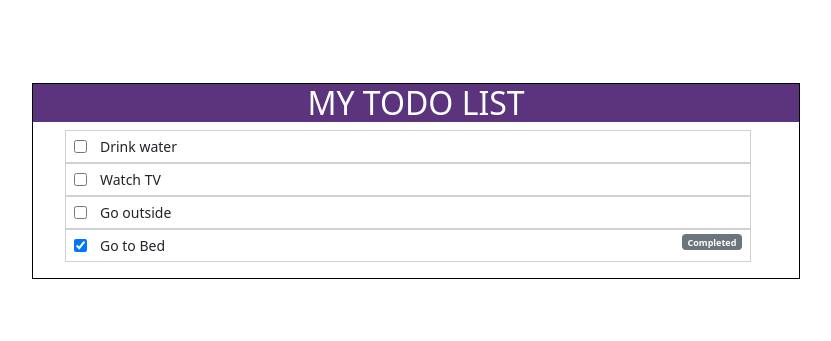
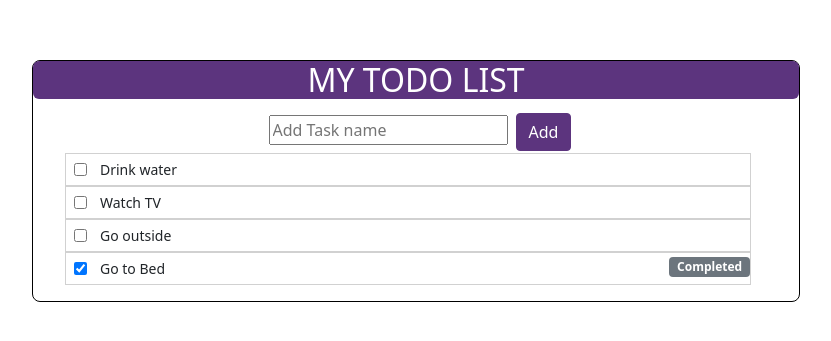
Before and after one commit to anshul9867/TodoApp, a React (Create React App) app: page / in a window 1280 px wide. Shown: the part 219-560 px from the top of the page, without its empty margins (224-1055 px from the left). Built offline with nearby package versions, Linux system fonts and the light colour scheme.

Commit message:
add form to add todo

```diff
--- a/src/Components/TodoApp/index.js
+++ b/src/Components/TodoApp/index.js
@@ -1,5 +1,6 @@
 import React from "react";
 import TODO_LIST from "../../Constants/Todolist.json";
+import TodoForm from "../TodoForm";
 import TodoItem from "../TodoItem";
 
 function TodoApp() {
@@ -7,6 +8,7 @@ function TodoApp() {
         <div className="main1">
             <div className="todo">
                 <h2 className="head">MY TODO LIST</h2>
+                <TodoForm/>
                     <ul>
                         {
                             TODO_LIST.TODO_LIST.map(val => {
--- /dev/null
+++ b/src/Components/TodoForm/index.js
@@ -0,0 +1,31 @@
+import React, { useState } from 'react'
+import { Form, Button } from 'react-bootstrap'
+
+
+function TodoForm() {
+    const [title, setTitle] = useState("");
+    const [todoList, setTodoList] = useState([])
+
+
+    const handleAddTODO = (e) => {
+        e.preventDefault();
+        // let prev=[...todoList]
+        // prev.push({name: title, isdone: false })
+        // setTodoList(prev)
+        setTodoList((prevState) => [...prevState, { name: title, isdone: false }])
+    };
+    const handleInputChange = (e) => {
+        setTitle(e.target.value)
+    }
+    console.log(todoList, '--')
+    return (
+        <div>
+            <Form className="form" onSubmit={handleAddTODO}>
+                <input type="text" class="myinput" placeholder="Add Task name" onChange={handleInputChange}/>
+                <Button type="submit" class="addBtn">Add</Button>
+            </Form>
+        </div>
+    )
+}
+
+export default TodoForm;
--- a/src/Components/TodoItem/index.js
+++ b/src/Components/TodoItem/index.js
@@ -10,7 +10,7 @@ function TodoItem(props) {
                     <input type='checkbox' checked={isdone} />
                     <li>{name}</li>
                 </div>
-                <div className='badge'>
+                <div className=''>
                     {isdone ? <Badge bg="secondary" className="badge">Completed</Badge> : null}
                 </div>
             </div>
--- a/src/index.css
+++ b/src/index.css
@@ -31,10 +31,12 @@ li{
   flex-direction: column;
   width: 60%;
   border: 1px solid black;
+  border-radius: 8px;
 }
 .head{
   background-color: rgb(92 52 126);
   color: white;
+  border-radius: 6px;
 }
 .main1{
   display: flex;
@@ -50,3 +52,13 @@ li{
 input{
   margin: 8px !important;
 }
+.btn-primary{
+  background-color: rgb(92 52 126) !important;
+  border-color: rgb(92 52 126) !important;
+}
+/* .myinput{
+  width:66%
+}
+Button{
+  width: 20%;
+} */
```
